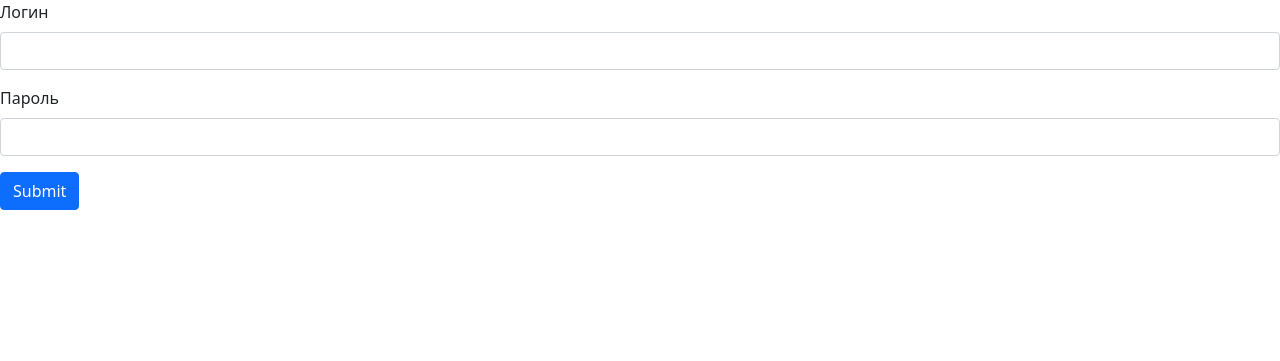
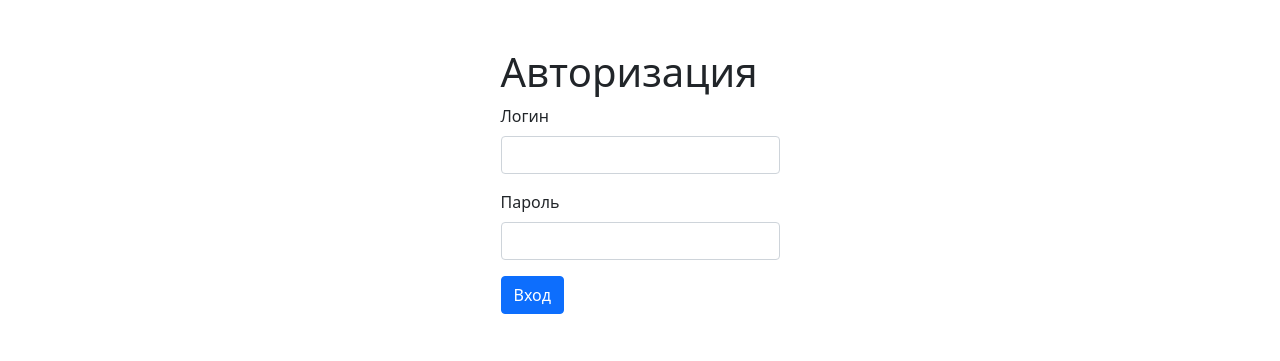
Before and after one commit to nosu-web/parsing, a PHP site: page /login.php in a window 1280 px wide. Shown: the top 361 px of the page. Run offline with PHP 8.4, Linux system fonts and the light colour scheme.

Commit message:
Update login.php

```diff
--- a/login.php
+++ b/login.php
@@ -1,17 +1,26 @@
 <?php
 session_start();
+/* Подключаемся к БД */
+include('includes/mysql.inc.php');
+
+
 if(isset($_POST['submit']))
 {
     $login = $_POST['login'];
     $password = $_POST['password'];
 
-    if($login == 'admin' && $password == '12345678')
-    {
-        $_SESSION['is_user'] = true;
-        header("Location: index.php");
+    /* Запросы SELECT, возвращают набор результатов */
+    $result = $mysqli->query("SELECT password FROM `users` WHERE `login`='{$login}'");
+    while($row = $result->fetch_assoc()) {
+        if(password_verify($password, $row['password']))
+        {
+            $_SESSION['is_user'] = true;
+            header("Location: index.php");
+        }
     }
 }
 ?>
+
 <!DOCTYPE html>
 <html lang="ru">
 
@@ -23,17 +32,18 @@ if(isset($_POST['submit']))
     <link href="https://cdn.jsdelivr.net/npm/bootstrap@5.0.2/dist/css/bootstrap.min.css" rel="stylesheet" integrity="sha384-EVSTQN3/azprG1Anm3QDgpJLIm9Nao0Yz1ztcQTwFspd3yD65VohhpuuCOmLASjC" crossorigin="anonymous">
 </head>
 <body>
-    <div class="conatiner">
-        <form method="post" action="login.php">
+    <div class="container py-5">
+        <form method="post" action="login.php" class="w-25 mx-auto">
+            <h1>Авторизация</h1>
             <div class="mb-3">
                 <label for="exampleInputEmail1" class="form-label">Логин</label>
-                <input type="text" name="login" class="form-control" id="exampleInputEmail1" aria-describedby="emailHelp">
+                <input type="text" name="login" class="form-control" id="login" aria-describedby="emailHelp">
             </div>
             <div class="mb-3">
                 <label for="exampleInputPassword1" class="form-label">Пароль</label>
-                <input type="password" name="password" class="form-control" id="exampleInputPassword1">
+                <input type="password" name="password" class="form-control" id="password">
             </div>
-            <button type="submit" name="submit" class="btn btn-primary">Submit</button>
+            <button type="submit" name="submit" class="btn btn-primary">Вход</button>
         </form>
     </div>
 </body>
```
